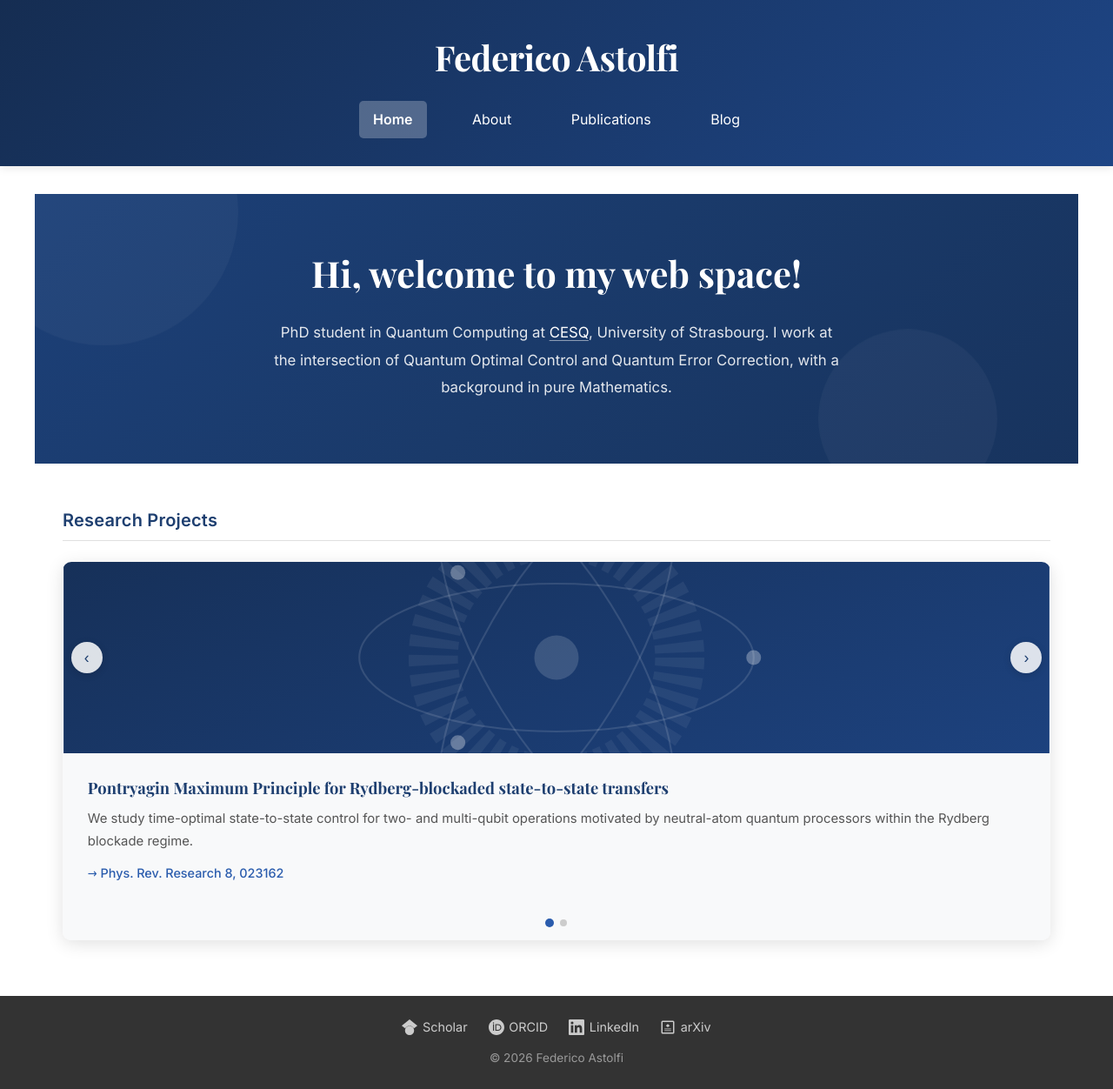
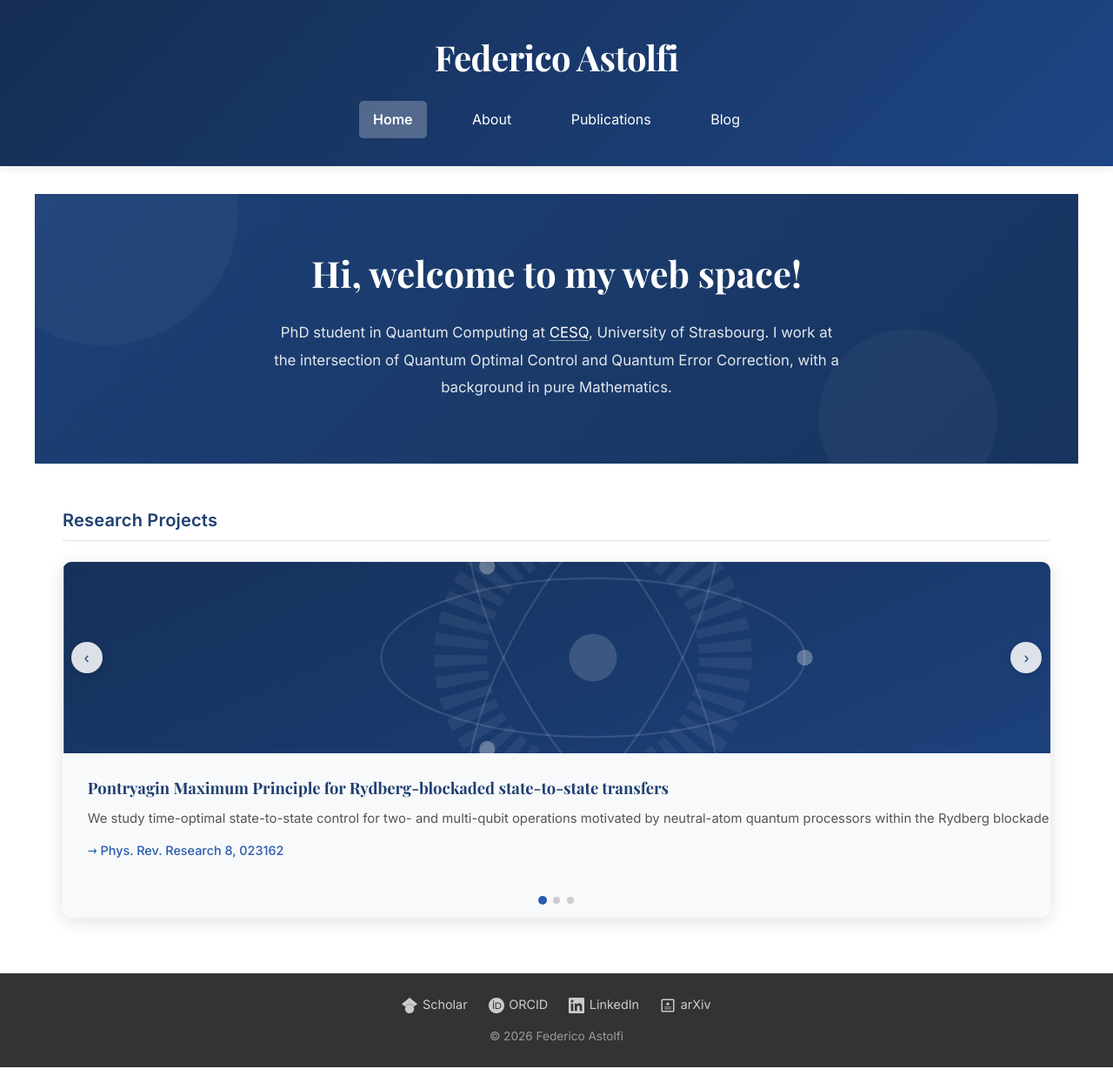
Before and after one commit to FedericoAstolfi/federicoastolfi.github.io, a Jekyll site: the page built from index.md, in a window 1280 px wide. Shown: the whole page at 87% size. Built offline with Jekyll 4.4.1, drawn with Linux system fonts in a browser that asks for light colours; after the commit the page ends 1227 px from its top, so only the background shows below that.

Commit message:
Fix carousel: prevent slide shrinking, add third placeholder slide
Co-Authored-By: Claude Opus 4.6 <noreply@anthropic.com>

```diff
--- a/index.md
+++ b/index.md
@@ -28,6 +28,13 @@ layout: default
                     <a href="/publications">→ Upcoming talk at APS DAMOP 2026</a>
                 </div>
             </div>
+            <div class="carousel-slide">
+                <img src="/images/project-placeholder.svg" alt="Coming soon" class="carousel-img">
+                <div class="carousel-body">
+                    <h4>New project coming soon</h4>
+                    <p>Stay tuned for updates on upcoming research.</p>
+                </div>
+            </div>
         </div>
         <div class="carousel-nav">
             <button class="carousel-btn carousel-prev">&#8249;</button>
@@ -36,6 +43,7 @@ layout: default
         <div class="carousel-dots">
             <button class="carousel-dot active" data-index="0"></button>
             <button class="carousel-dot" data-index="1"></button>
+            <button class="carousel-dot" data-index="2"></button>
         </div>
     </div>
 </section>
--- a/style.css
+++ b/style.css
@@ -276,6 +276,7 @@ main {
 
 .carousel-slide {
     min-width: 100%;
+    flex-shrink: 0;
     display: flex;
     flex-direction: column;
 }
```
Also changed, not shown: images/project-placeholder.svg (added).
